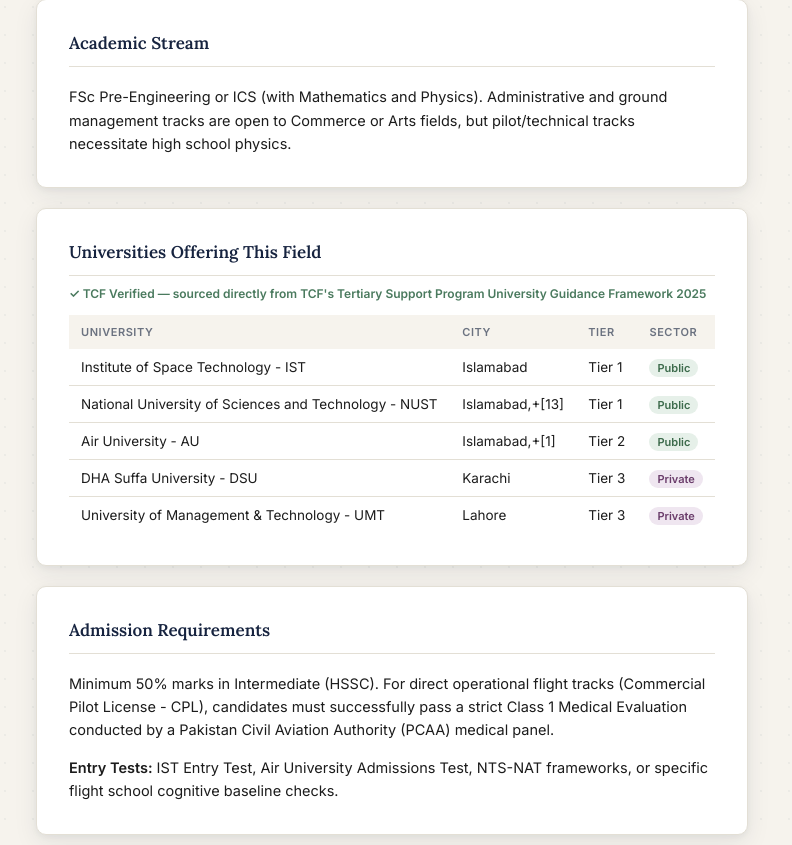
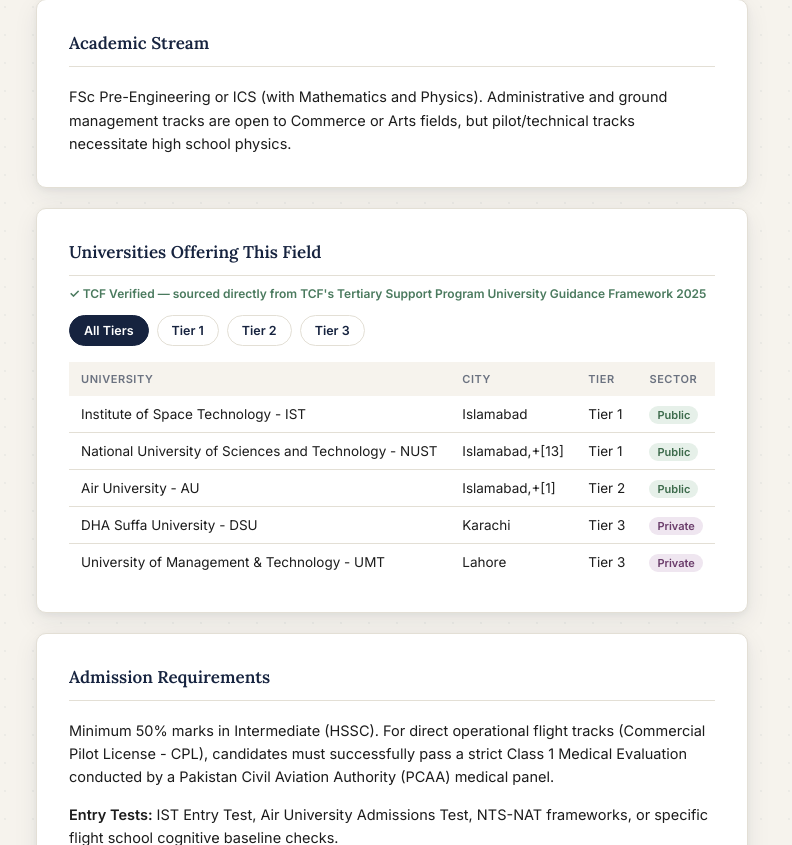
Before and after one commit to javedqarib332-art/CareerPilot-The-Citizens-Foundation-College, a Flask app: a page that uses templates/field_detail.html in a window 1280 px wide. Shown: the part 1058-1903 px from the top of the page, without its empty margins (248-1040 px from the left). Run offline with Flask 3, Linux system fonts and the light colour scheme.

Commit message:
Update field_detail.html

```diff
--- a/templates/field_detail.html
+++ b/templates/field_detail.html
@@ -40,6 +40,14 @@
   .sector-tag { font-size: 11px; font-weight: 600; padding: 2px 8px; border-radius: 10px; }
   .sector-public { background: #E6F0E9; color: #3D6B4C; }
   .sector-private { background: #EFE6F0; color: #6B3D6B; }
+
+  .tier-filter-btn {
+    font-family: 'Inter', sans-serif; font-size: 12.5px; font-weight: 600; color: var(--navy);
+    background: #fff; border: 1px solid var(--border); padding: 7px 14px; border-radius: 20px;
+    cursor: pointer; transition: all 0.15s ease;
+  }
+  .tier-filter-btn:hover { border-color: var(--gold); }
+  .tier-filter-btn.active { background: var(--navy); color: #fff; border-color: var(--navy); }
 
   .faq-item { margin-bottom: 18px; }
   .faq-item:last-child { margin-bottom: 0; }
@@ -119,11 +127,19 @@
     {% elif f.universities_source %}
     <p style="font-size:12px; color:var(--grey); font-style:italic; margin:-8px 0 14px;">AI-researched — not yet verified against TCF's official framework. Please confirm with your counsellor before relying on this list.</p>
     {% endif %}
-    <table class="uni-table">
+    {% if f.universities and f.universities[0].tier %}
+    <div id="tier-filter" style="display:flex; flex-wrap:wrap; gap:8px; margin-bottom:16px;">
+      <button class="tier-filter-btn active" data-tier="all">All Tiers</button>
+      {% for t in f.universities | map(attribute='tier') | unique | list %}
+      <button class="tier-filter-btn" data-tier="{{ t }}">{{ t }}</button>
+      {% endfor %}
+    </div>
+    {% endif %}
+    <table class="uni-table" id="uni-table">
       <thead><tr><th>University</th><th>City</th>{% if f.universities and f.universities[0].tier %}<th>Tier</th>{% endif %}<th>Sector</th></tr></thead>
       <tbody>
         {% for u in f.universities %}
-        <tr>
+        <tr data-tier="{{ u.tier or '' }}">
           <td>{{ u.name }}</td>
           <td>{{ u.city }}</td>
           {% if u.tier %}<td>{{ u.tier }}</td>{% endif %}
@@ -132,6 +148,7 @@
         {% endfor %}
       </tbody>
     </table>
+    <p id="tier-no-results" style="display:none; font-size:13px; color:var(--grey); text-align:center; padding:20px 0;">No universities in this tier for this field.</p>
   </div>
 
   <div class="card">
@@ -174,5 +191,27 @@
   TCF College &middot; Career Guidance &mdash; Field Guide<br>
   <span class="credit">Developed by Qarib Javed</span>
 </footer>
+
+<script>
+  const tierButtons = document.querySelectorAll(".tier-filter-btn");
+  const uniRows = document.querySelectorAll("#uni-table tbody tr");
+  const noResults = document.getElementById("tier-no-results");
+
+  tierButtons.forEach(btn => {
+    btn.addEventListener("click", () => {
+      tierButtons.forEach(b => b.classList.remove("active"));
+      btn.classList.add("active");
+      const selectedTier = btn.dataset.tier;
+
+      let visibleCount = 0;
+      uniRows.forEach(row => {
+        const show = selectedTier === "all" || row.dataset.tier === selectedTier;
+        row.style.display = show ? "" : "none";
+        if (show) visibleCount++;
+      });
+      noResults.style.display = visibleCount === 0 ? "block" : "none";
+    });
+  });
+</script>
 </body>
 </html>
```
